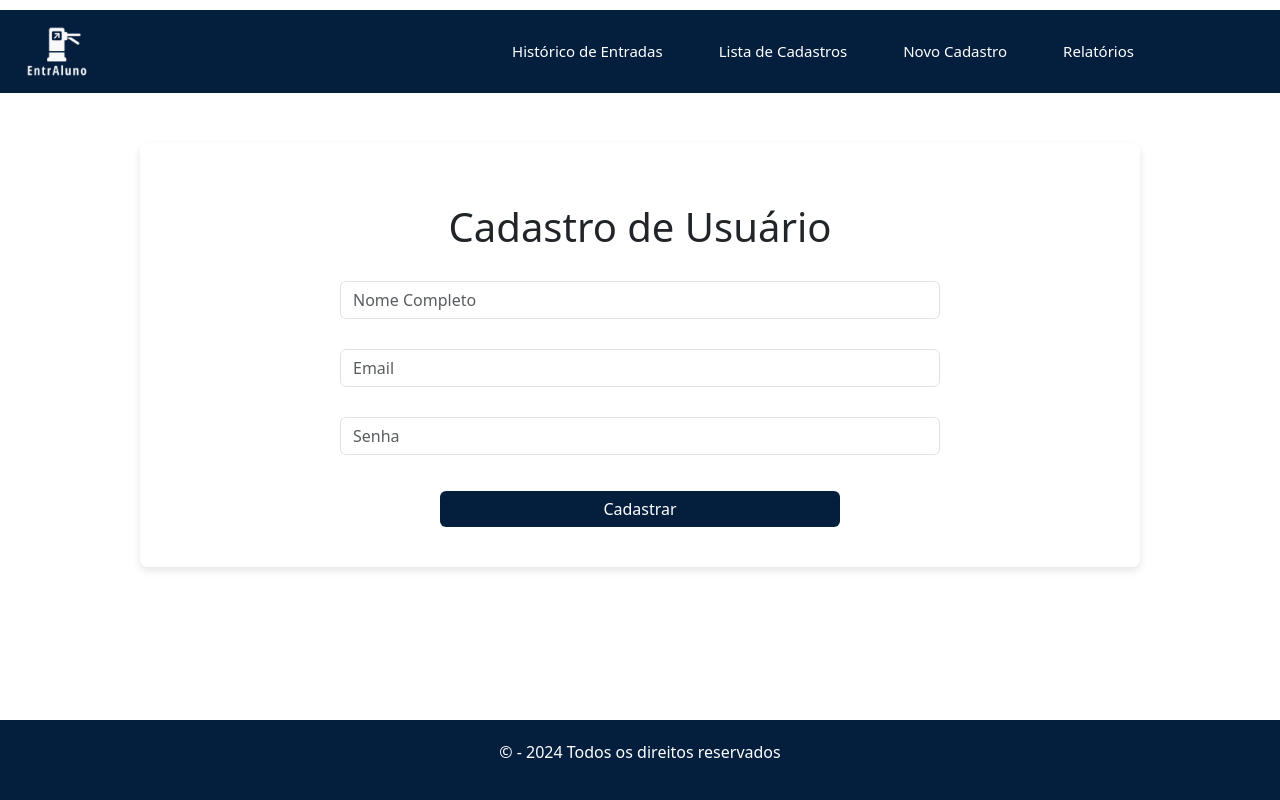
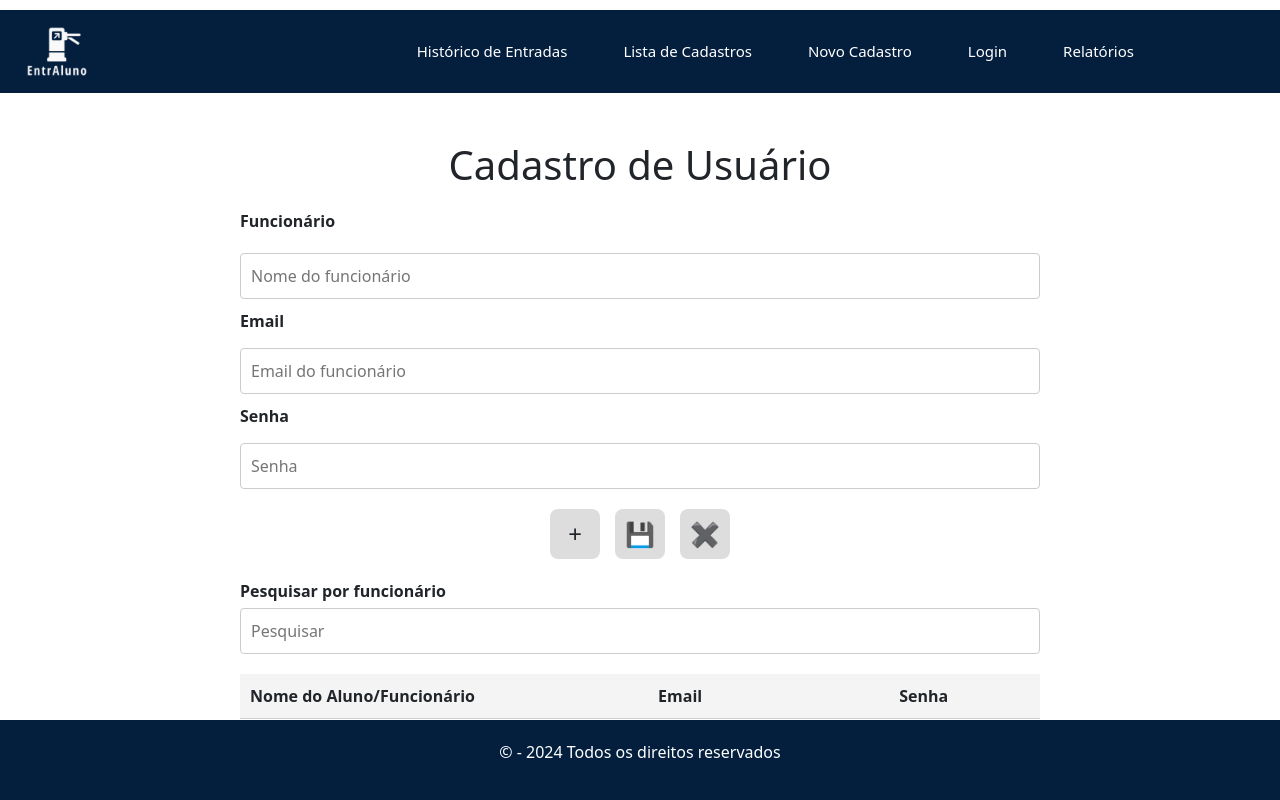
Before and after one commit to scarmm/EntrAlunos, a PHP site: page /cadastro.php in a window 1280 px wide. Run offline with PHP 8.4, Linux system fonts and the light colour scheme; data that the repository does not hold is empty.

Commit message:
Tela cadastro atualizada e tela relatorio criada.

```diff
--- a/assets/css/_cadastro.scss
+++ b/assets/css/_cadastro.scss
@@ -1,21 +1,107 @@
-.caixaCadastro {
-    float:center;
-    margin-top: 20px;
-    box-shadow: 0px 4px 8px rgba(0, 0, 0, 0.1);
-    border-radius: 8px;
-    width: 1000px;
-    padding: 40px;
+.container3 {
+  width: 90%;
+  max-width: 800px;
+  margin-top: 3%;
 }
 
-.titulos {
-    margin-top: 20px;
-    margin-bottom: 20px;
+.conteudo-cadastro{
+    display: flex;
+    justify-content: center;
 }
 
-.cadastro-cadastro{
-    text-align: center;
+h1 {
+  text-align: center;
+  margin-bottom: 20px;
+}
+
+.form-cadastro {
+  display: flex;
+  flex-direction: column;
+  gap: 10px;
+  margin-bottom: 20px;
+
+  label {
+    font-weight: bold;
+    margin-bottom: 5px;
+  }
+
+  input[type="text"],
+  input[type="email"],
+  input[type="password"] {
+    padding: 10px;
+    border: 1px solid #ccc;
+    border-radius: 4px;
+  }
+}
+
+.button-group {
+  display: flex;
+  justify-content: center;
+  gap: 15px;
+  margin-top: 10px;
+
+  .btn {
+    width: 50px;
+    height: 50px;
     display: flex;
+    align-items: center;
     justify-content: center;
-    padding: 20px;
+    font-size: 24px;
+    border: none;
+    background-color: #ddd;
+    border-radius: 8px;
+    cursor: pointer;
+    transition: background-color 0.3s;
 
+    &:hover {
+      background-color: #bbb;
+    }
+  }
 }
+
+.search-bar {
+  margin-top: 20px;
+  margin-bottom: 20px;
+
+  label {
+    font-weight: bold;
+  }
+
+  input[type="text"] {
+    width: 100%;
+    padding: 10px;
+    margin-top: 5px;
+    border: 1px solid #ccc;
+    border-radius: 4px;
+  }
+}
+
+.user-table {
+  width: 100%;
+  border-collapse: collapse;
+
+  thead {
+    background-color: #f4f4f4;
+
+    th {
+      padding: 10px;
+      font-weight: bold;
+      border-bottom: 1px solid #ccc;
+    }
+  }
+
+  tbody {
+    tr {
+      border-bottom: 1px solid #eee;
+
+      &:nth-child(even) {
+        background-color: #f9f9f9;
+      }
+
+      td {
+        padding: 10px;
+        text-align: center;
+      }
+    }
+  }
+}
--- a/assets/css/_login.scss
+++ b/assets/css/_login.scss
@@ -25,6 +25,15 @@
         color: rgb(0, 0, 0);
     }
 }
+
+input[type="text"] {
+    width: 100%;
+    padding: 10px;
+    margin-top: 5px;
+    border: 1px solid #ccc;
+    border-radius: 4px;
+}
+
 .btn-secondary{
     color: rgb(0, 0, 0);
     background-color: #EBE6DA;
--- a/assets/css/_relatorio.scss
+++ b/assets/css/_relatorio.scss
@@ -7,15 +7,10 @@
 
 .container2 {
     width: 1000px;
-    padding: 20px;
-    background-color: #fff;
-    box-shadow: 0px 4px 8px rgba(0, 0, 0, 0.1);
-    border-radius: 8px;
-
 
     h1 {
-      font-size: 24px;
-      margin-bottom: 10px;
+      text-align: center;
+      margin-bottom: 20px;
     }
 
     .filter-box {
--- a/assets/css/styles.css
+++ b/assets/css/styles.css
@@ -74,6 +74,14 @@
   color: rgb(0, 0, 0);
 }
 
+input[type=text] {
+  width: 100%;
+  padding: 10px;
+  margin-top: 5px;
+  border: 1px solid #ccc;
+  border-radius: 4px;
+}
+
 .btn-secondary {
   color: rgb(0, 0, 0);
   background-color: #EBE6DA;
@@ -123,25 +131,99 @@
   font-size: 80px;
 }
 
-.caixaCadastro {
-  float: center;
-  margin-top: 20px;
-  box-shadow: 0px 4px 8px rgba(0, 0, 0, 0.1);
-  border-radius: 8px;
-  width: 1000px;
-  padding: 40px;
+.container3 {
+  width: 90%;
+  max-width: 800px;
+  margin-top: 3%;
 }
 
-.titulos {
+.conteudo-cadastro {
+  display: flex;
+  justify-content: center;
+}
+
+h1 {
+  text-align: center;
+  margin-bottom: 20px;
+}
+
+.form-cadastro {
+  display: flex;
+  flex-direction: column;
+  gap: 10px;
+  margin-bottom: 20px;
+}
+.form-cadastro label {
+  font-weight: bold;
+  margin-bottom: 5px;
+}
+.form-cadastro input[type=text],
+.form-cadastro input[type=email],
+.form-cadastro input[type=password] {
+  padding: 10px;
+  border: 1px solid #ccc;
+  border-radius: 4px;
+}
+
+.button-group {
+  display: flex;
+  justify-content: center;
+  gap: 15px;
+  margin-top: 10px;
+}
+.button-group .btn {
+  width: 50px;
+  height: 50px;
+  display: flex;
+  align-items: center;
+  justify-content: center;
+  font-size: 24px;
+  border: none;
+  background-color: #ddd;
+  border-radius: 8px;
+  cursor: pointer;
+  transition: background-color 0.3s;
+}
+.button-group .btn:hover {
+  background-color: #bbb;
+}
+
+.search-bar {
   margin-top: 20px;
   margin-bottom: 20px;
 }
+.search-bar label {
+  font-weight: bold;
+}
+.search-bar input[type=text] {
+  width: 100%;
+  padding: 10px;
+  margin-top: 5px;
+  border: 1px solid #ccc;
+  border-radius: 4px;
+}
 
-.cadastro-cadastro {
+.user-table {
+  width: 100%;
+  border-collapse: collapse;
+}
+.user-table thead {
+  background-color: #f4f4f4;
+}
+.user-table thead th {
+  padding: 10px;
+  font-weight: bold;
+  border-bottom: 1px solid #ccc;
+}
+.user-table tbody tr {
+  border-bottom: 1px solid #eee;
+}
+.user-table tbody tr:nth-child(even) {
+  background-color: #f9f9f9;
+}
+.user-table tbody tr td {
+  padding: 10px;
   text-align: center;
-  display: flex;
-  justify-content: center;
-  padding: 20px;
 }
 
 .container1 {
@@ -153,14 +235,10 @@
 
 .container2 {
   width: 1000px;
-  padding: 20px;
-  background-color: #fff;
-  box-shadow: 0px 4px 8px rgba(0, 0, 0, 0.1);
-  border-radius: 8px;
 }
 .container2 h1 {
-  font-size: 24px;
-  margin-bottom: 10px;
+  text-align: center;
+  margin-bottom: 20px;
 }
 .container2 .filter-box .filter-button {
   display: flex;
--- a/cadastro.php
+++ b/cadastro.php
@@ -2,25 +2,52 @@
 include __DIR__ . "/header.php";
 ?>
 
-<div class="cadastro-cadastro">
-    <title>Cadastro</title>
-    <div class="caixaCadastro">
-      <h1 class="titulos">Cadastro de Usuário</h1>
-      <form action="" class="form_login">
-        <div class="mb-3">
-          <input type="text" class="form-control" id="nome" aria-describedby="emailHelp" placeholder="Nome Completo" required>
-        </div>
-        <div class="mb-3">
-          <input type="email" class="form-control" id="exampleInputEmail1" aria-describedby="emailHelp" placeholder="Email" required>
-        </div>
-        <div class="mb-3">
-          <input type="password" class="form-control" id="exampleInputPassword1" placeholder="Senha" required>
-        </div>
-        <button type="submit" class="btn btn-primary">Cadastrar</button>
-      </form>
-    </div>
+<div class="conteudo-cadastro">
+<div class="container3">
+    <h1>Cadastro de Usuário</h1>
+
+    <form class="form-cadastro">
+      <label for="funcionario">Funcionário</label>
+      <input type="text" id="funcionario" placeholder="Nome do funcionário">
+
+      <label for="email">Email</label>
+      <input type="email" id="email" placeholder="Email do funcionário">
+
+      <label for="senha">Senha</label>
+      <input type="password" id="senha" placeholder="Senha">
+
+      <div class="button-group">
+        <button type="button" class="btn add">+</button>
+        <button type="submit" class="btn save">💾</button>
+        <button type="reset" class="btn delete">✖️</button>
+      </div>
+    </form>
+
+    <div class="search-bar">
+      <label for="search">Pesquisar por funcionário</label>
+      <input type="text" id="search" placeholder="Pesquisar">
     </div>
 
+    <table class="user-table">
+      <thead>
+        <tr>
+          <th>Nome do Aluno/Funcionário</th>
+          <th>Email</th>
+          <th>Senha</th>
+        </tr>
+      </thead>
+      <tbody>
+        <!-- Exemplo de linhas de dados -->
+        <tr>
+          <td>João Silva</td>
+          <td>joao@email.com</td>
+          <td>********</td>
+        </tr>
+        <!-- Mais linhas -->
+      </tbody>
+    </table>
+  </div>
+  </div>
 <?php
 include __DIR__ . "/footer.php";
 ?>
--- a/menu.php
+++ b/menu.php
@@ -19,6 +19,9 @@
           <a class="nav-link" href="cadastro.php">Novo Cadastro</a>
         </li>
         <li class="nav-item">
+          <a class="nav-link" href="login.php">Login</a>
+        </li>
+        <li class="nav-item">
           <a class="nav-link" href="relatorio.php">Relatórios</a>
         </li>
       </ul>
```
Also changed, not shown: 1 other file.
